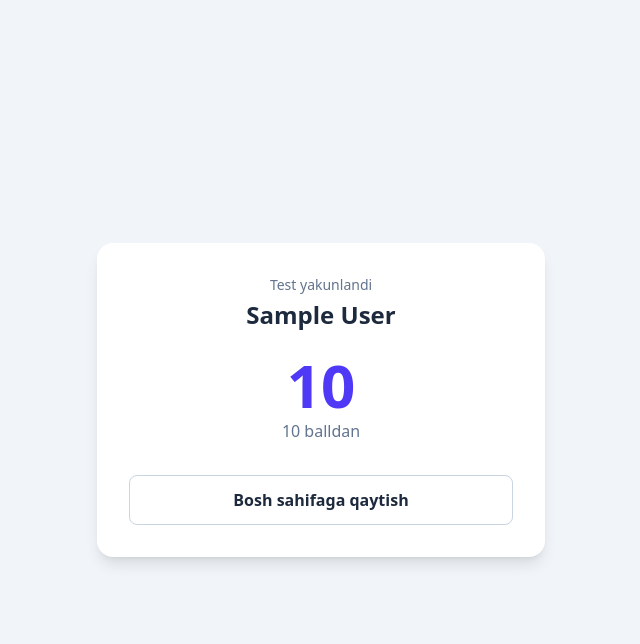
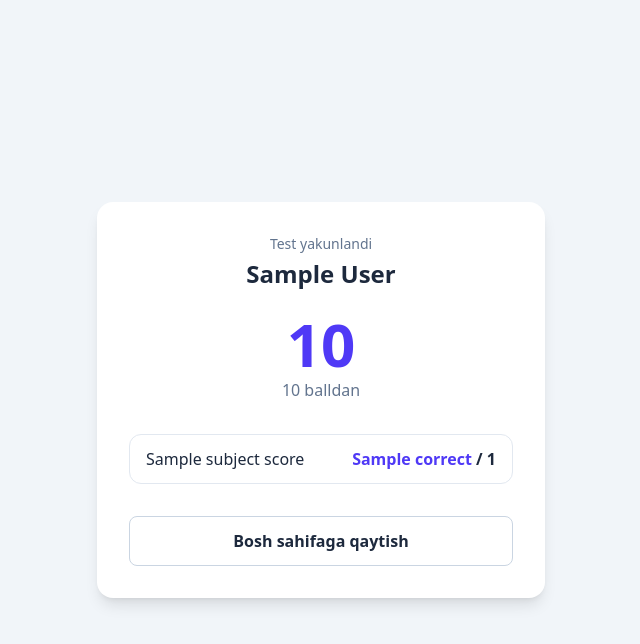
Before and after one commit to alisher-abdimuminov/test100, a Django app: template quiz/templates/quiz/result.html in a window 1280 px wide. Shown: the top 644 px of the page, without its empty margins (319-959 px from the left). Run offline with Django 5.2, Linux system fonts and the light colour scheme; tables that the repository leaves empty hold one stand-in row (values such as "Sample post"); the template is opened without the code that fills it: values that come from a table or form of the project are taken from there, most other values are stand-ins (such as "Sample title", 1, 10 or a date in 2020).

Commit message:
Test vaqti 3 soat, savollar fanlar bo'yicha guruhlangan, natijada fanlar bo'yicha ball
Co-Authored-By: Claude Opus 5.5 <noreply@anthropic.com>

```diff
--- a/config/settings.py
+++ b/config/settings.py
@@ -145,7 +145,7 @@ MAILERS = {
 }
 
 # Test sozlamalari
-TEST_DURATION_MINUTES = 60
+TEST_DURATION_MINUTES = 180
 TEST_SUBJECT_COUNTS = {
     'english': 30,
     'informatics': 35,
--- a/quiz/admin.py
+++ b/quiz/admin.py
@@ -115,6 +115,7 @@ def build_result_txt(attempt):
     lines = [
         f'F.I.Sh: {attempt.full_name}',
         f'Ball: {attempt.score} / {attempt.total}',
+        *[f'  {label}: {correct} / {total}' for label, correct, total in attempt.subject_scores()],
         f'Boshlangan: {timezone.localtime(attempt.started_at):%d.%m.%Y %H:%M:%S}',
         f'Tugagan: {timezone.localtime(attempt.finished_at):%d.%m.%Y %H:%M:%S}' if attempt.finished_at else 'Tugagan: -',
         '',
--- a/quiz/models.py
+++ b/quiz/models.py
@@ -77,6 +77,17 @@ class Attempt(models.Model):
     def total(self):
         return self.answers.count()
 
+    def subject_scores(self):
+        """Fanlar bo'yicha natija: [(fan nomi, to'g'ri, jami), ...] sozlamadagi tartibda."""
+        stats = {}
+        for answer in self.answers.select_related('question'):
+            row = stats.setdefault(answer.question.subject, [0, 0])
+            row[1] += 1
+            if answer.is_correct:
+                row[0] += 1
+        order = list(settings.TEST_SUBJECT_COUNTS) + [s for s in stats if s not in settings.TEST_SUBJECT_COUNTS]
+        return [(Subject(s).label, *stats[s]) for s in order if s in stats]
+
     def finish(self):
         if self.is_finished:
             return
--- a/quiz/templates/quiz/result.html
+++ b/quiz/templates/quiz/result.html
@@ -10,6 +10,15 @@
         <p class="mt-6 text-6xl font-extrabold text-indigo-600">{{ attempt.score }}</p>
         <p class="mt-1 text-slate-500">{{ total }} balldan</p>
 
+        <div class="mt-8 divide-y divide-slate-100 rounded-xl border border-slate-200 text-left">
+            {% for label, correct, count in subject_scores %}
+            <div class="flex items-center justify-between px-4 py-3">
+                <span class="font-medium">{{ label }}</span>
+                <span class="font-semibold"><span class="text-indigo-600">{{ correct }}</span> / {{ count }}</span>
+            </div>
+            {% endfor %}
+        </div>
+
         <form method="post" action="{% url 'quiz:restart' %}" class="mt-8">
             {% csrf_token %}
             <button type="submit" class="w-full rounded-lg border border-slate-300 px-4 py-3 font-semibold hover:bg-slate-50">
```
Also changed, not shown: quiz/templates/quiz/test.html (+23 -9 lines), quiz/views.py (+12 -2 lines).
